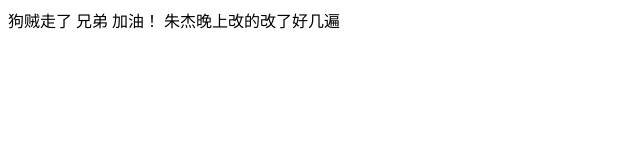
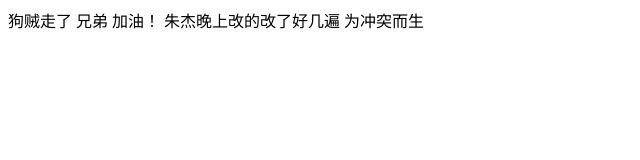
Before and after one commit to Zhujie2020/first-cooperation, a plain HTML site: page one.html in a window 1280 px wide. Shown: the whole page, without its empty margins (0-640 px from the left). Drawn offline with Linux system fonts and the light colour scheme.

Commit message:
朱杰搞得冲突

```diff
--- a/one.html
+++ b/one.html
@@ -9,5 +9,6 @@
     狗贼走了
     兄弟  加油！
     朱杰晚上改的改了好几遍
+    为冲突而生
 </body>
 </html>
```
